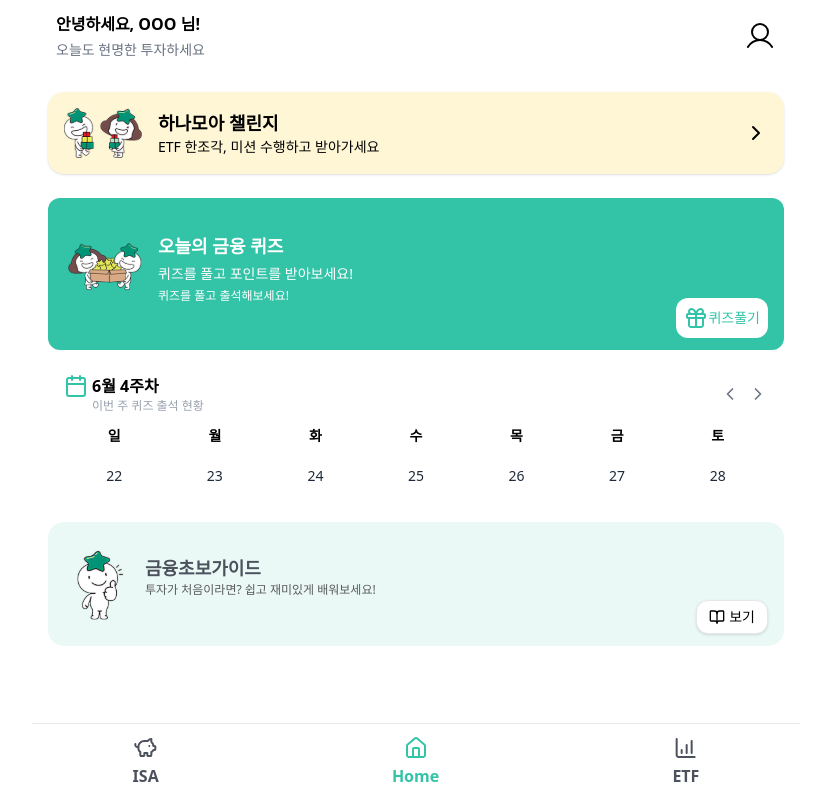
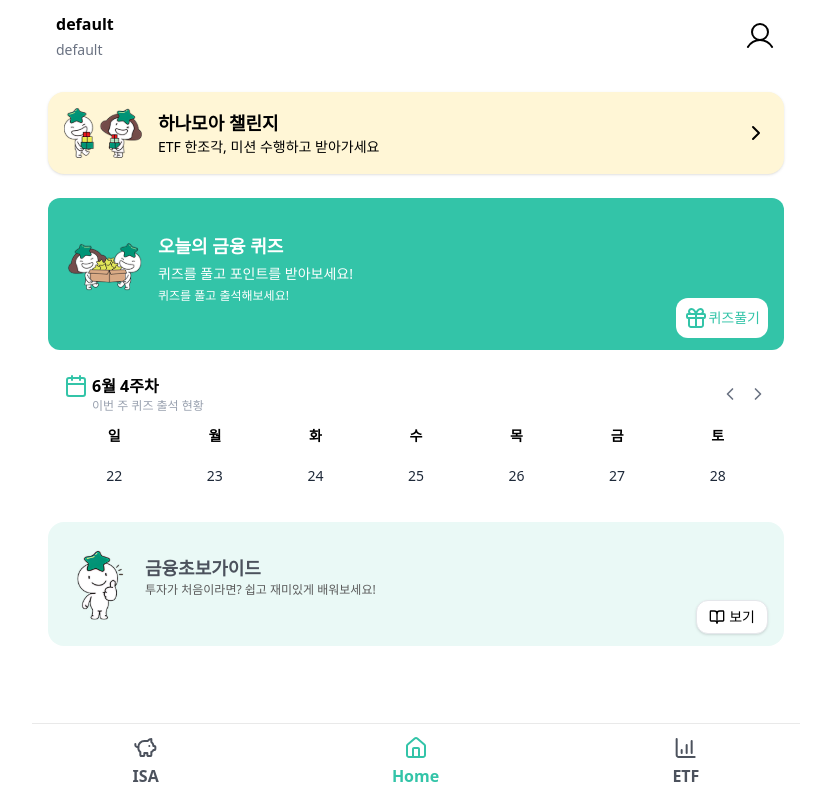
Before and after one commit to jjinleee/ISAID, a Next.js app: page /main in a window 1280 px wide. Shown: the whole page, without its empty margins (224-1055 px from the left). Built offline with nearby package versions, Linux system fonts and the light colour scheme; no server answers.

Commit message:
feat: 메인 페이지 헤더 유저 이름 반영 (#138)

```diff
--- a/app/(routes)/main/_components/main-page-container.tsx
+++ b/app/(routes)/main/_components/main-page-container.tsx
@@ -1,6 +1,7 @@
 'use client';
 
 import { useEffect, useMemo, useState } from 'react';
+import { useHeader } from '@/context/header-context';
 import { isSameDay } from 'date-fns';
 import { getKSTDateFromISOString, getTodayKSTDate } from '@/lib/utils';
 import AccountSummaryCard from './account-summary-card';
@@ -25,10 +26,16 @@ type ISAAccount = {
   accountType: string;
 };
 
-export default function MainPageContainer() {
+interface Props {
+  userName?: string;
+}
+
+export default function MainPageContainer({ userName }: Props) {
   const [completedDates, setCompletedDates] = useState<Date[]>([]);
   const [accountInfo, setAccountInfo] = useState<ISAAccount | null>(null);
   const [loading, setLoading] = useState(true);
+
+  const { setHeader } = useHeader();
 
   useEffect(() => {
     const fetchAllData = async () => {
@@ -52,6 +59,8 @@ export default function MainPageContainer() {
             paymentAmount: isaData.paymentAmount,
             accountType: isaData.accountType,
           });
+
+          setHeader(`안녕하세요, ${userName} 님`, '오늘도 현명한 투자하세요');
         } else {
           setAccountInfo(null); // 계좌 없음
         }
--- a/app/(routes)/main/page.tsx
+++ b/app/(routes)/main/page.tsx
@@ -1,9 +1,14 @@
+import { getServerSession } from 'next-auth/next';
+import { redirect } from 'next/navigation';
+import { authOptions } from '@/lib/auth-options';
 import MainPageContainer from './_components/main-page-container';
 
-const MainPage = () => {
+const MainPage = async () => {
+  const session = await getServerSession(authOptions);
+
   return (
     <div>
-      <MainPageContainer />
+      <MainPageContainer userName={session?.user.name || ''} />
     </div>
   );
 };
--- a/components/header-bar/page-header.tsx
+++ b/components/header-bar/page-header.tsx
@@ -21,7 +21,6 @@ export default function PageHeader() {
 
   const handleVerifyPin = async (pin: string) => {
     const res = await verifyPin(pin);
-    console.log('res : ', res);
     if (!res.success) {
       toast.error('비밀번호가 올바르지 않습니다.');
       return false;
@@ -52,11 +51,7 @@ export default function PageHeader() {
       {pathname === '/login' ||
       pathname === '/register' ||
       pathname === '/' ? null : pathname === '/main' ? (
-        <MainHeader
-          title='안녕하세요, OOO 님!'
-          subtitle='오늘도 현명한 투자하세요'
-          onMenuClick={userClick}
-        />
+        <MainHeader title={title} subtitle={subtitle} onMenuClick={userClick} />
       ) : pathname === '/mypage' ? (
         <MainHeader
           title='마이페이지'
```
